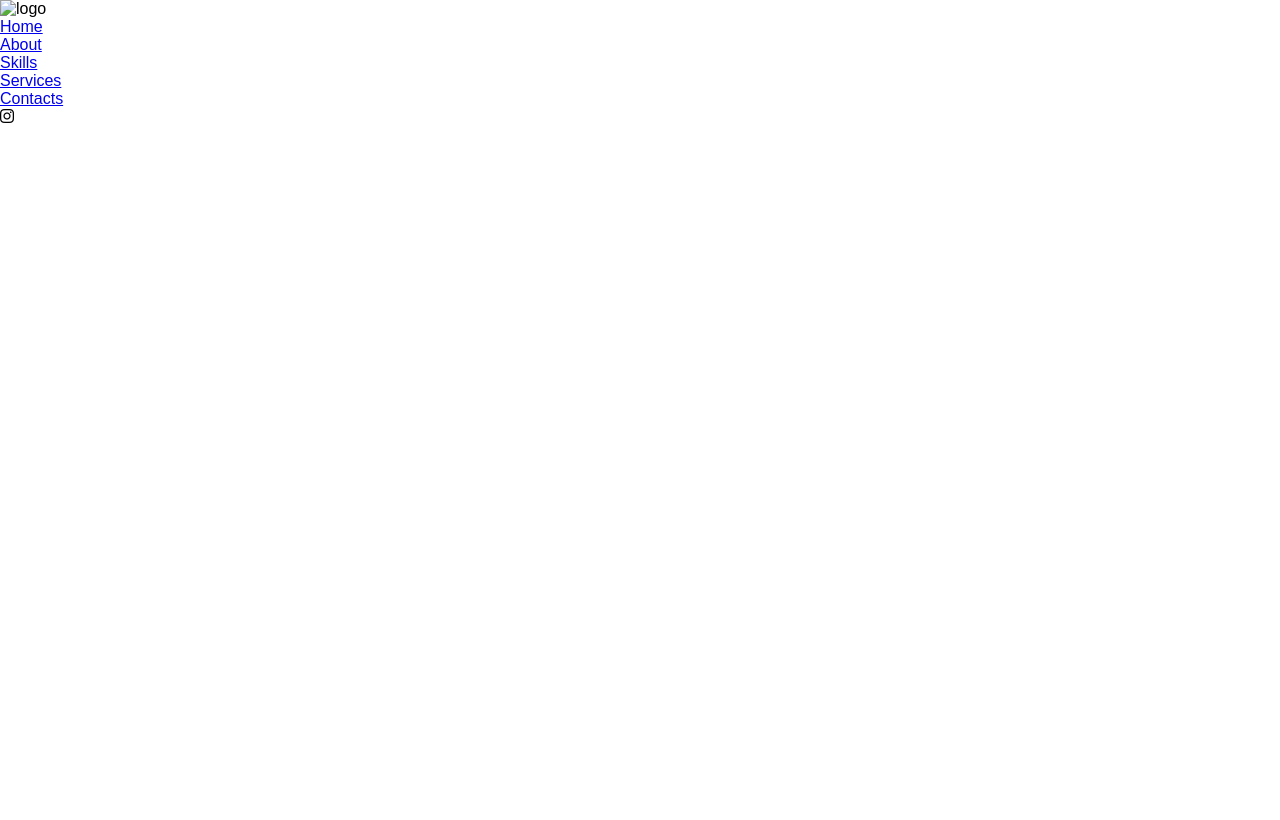
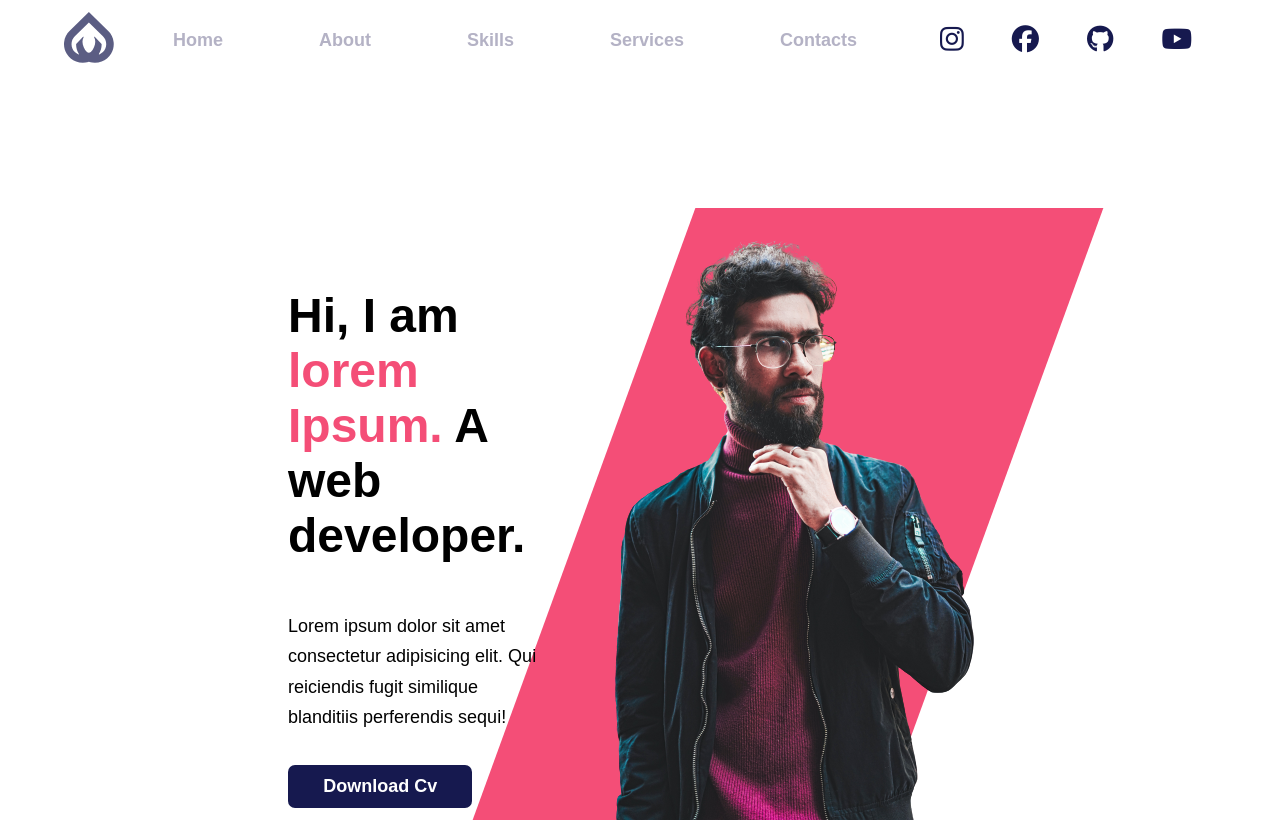
Before and after one commit to abdulrahman1121/Portfolio_Sample, a plain HTML site: page index.html in a window 1280 px wide. Drawn offline with Linux system fonts and the light colour scheme.

Commit message:
finished navbar and left-header, now working on right-header

```diff
--- a/index.html
+++ b/index.html
@@ -3,7 +3,7 @@
 <head>
     <meta charset="UTF-8">
     <meta name="viewport" content="width=device-width, initial-scale=1.0">
-    <title>NFT Website</title>
+    <title>Portfolio</title>
     <link rel="stylesheet" href="styles.css">
     <link rel="preconnect" href="https://fonts.googleapis.com">
     <link rel="preconnect" href="https://fonts.gstatic.com" crossorigin>
@@ -16,26 +16,26 @@
     <header class="header">
         <nav class="navigation">
             <div class="logo">
-                <img src="img/logo.svg" alt="logo">
+                <img src="images/logo.svg" alt="logo">
             </div>
             <ul class="nav-items">
-                <li>
+                <li class="nav-item">
                     <a href="#">Home</a>
                 </li>
 
-                <li>
+                <li class="nav-item">
                     <a href="#">About</a>
                 </li>
 
-                <li>
+                <li class="nav-item">
                     <a href="#">Skills</a>
                 </li>
 
-                <li>
+                <li class="nav-item">
                     <a href="#">Services</a>
                 </li>
 
-                <li>
+                <li class="nav-item">
                     <a href="#">Contacts</a>
                 </li>
             </ul>
@@ -43,8 +43,33 @@
                 <div class="icon ig">
                     <i class="fa-brands fa-instagram"></i>
                 </div>
+                <div class="icon fb">
+                    <i class="fa-brands fa-facebook"></i>
+                </div>
+                <div class="icon gh">
+                    <i class="fa-brands fa-github"></i>
+                </div>
+                <div class="icon yt">
+                    <i class="fa-brands fa-youtube"></i>
+                </div>
             </div>
         </nav>
+        <div class="header-content">
+            <div class="left-header">
+                <h1 class="h-main">
+                    Hi, I am <span>lorem Ipsum.</span> A web developer.
+                </h1>
+                <p>
+                    Lorem ipsum dolor sit amet consectetur adipisicing elit.
+                    Qui reiciendis fugit similique blanditiis perferendis sequi!
+                </p>
+                <a href="#" class="btn">Download Cv</a>
+            </div>
+            <div class="right-header">
+                <div class="shape"></div>
+                <img src="images/hero.png" alt="">
+            </div>
+        </div>
     </header>
 </body>
 </html>
--- a/styles.css
+++ b/styles.css
@@ -2,12 +2,166 @@
     margin: 0;
     padding: 0;
     box-sizing: border-box;
-    list-style: none
+    list-style: none;
+    text-decoration: none;
 }
 
-
+:root{
+    --color-primary: #16194f;
+    --color-secondary: #F44E77;
+    --color-neutral-1: #CAC7FF;
+    --color-neutral-2: #F2F6FF;
+    --color-white: #fff;
+    --color-black: #000;
+    --color-grey-1: #B4B2C5;
+    --font-size: 18px;
+    --trans: all .4s ease-in-out;
+}
 
 body{
-    background-color: white;
     font-family: 'Nunito', sans-serif;
+    font-size: var(--font-size);
+    color: var(color-grey-1);
 }
+
+a{
+    font-size: inherit;
+    font-family: inherit;
+    font-weight: 400;
+}
+
+.navigation{
+    min-height: 10vh;
+    width: 100%;
+    display: flex;
+    justify-content: space-between;
+    align-items: center;
+    padding: 0 4rem;
+}
+
+.logo img{
+    width: 50px;
+    opacity: .7;
+}
+
+.nav-items{
+    display: flex;
+    align-items: center;
+}
+
+.nav-item{
+    margin: 0 2rem;
+    position: relative;
+}
+
+.nav-item a{
+    color: var(--color-grey-1);
+    font-weight: 600;
+    padding: 1rem;
+    transition: var(--trans);
+}
+
+.nav-item a::before{
+    content: '';
+    position: absolute;
+    width: 200%;
+    height: 2px;
+    bottom: -5px;
+    left: 0;
+    background-color: var(--color-primary);
+    visibility: hidden;
+    transform: scale(0);
+    transform: all .3s ease-in-out;
+    opacity: .7;
+}
+
+.nav-item a:hover::before{
+    visibility: visible;
+    transform: scale(1);
+}
+
+.nav-item a:hover{
+    color: var(--color-primary);
+}
+
+.icons{
+    display: flex;
+    align-items: center;
+}
+
+.icons .icon{
+    margin: 0 1.5rem;
+    cursor: pointer;
+}
+
+.icons .icon i{
+    font-size: 1.7rem;
+    color: var(--color-primary);
+}
+
+.header{
+    min-height: 90vh;
+
+}
+
+.header-content{
+    display: grid;
+    grid-template-columns: 1fr 1fr;
+    padding: 0 18rem;
+    margin-top: 8rem;
+    grid-gap: 2rem;
+}
+
+.left-header{
+    padding-top: 5rem;
+}
+
+.h-main{
+    font-size: 3rem;
+    font-weight: 700;
+    color: var(--color-primarycolor);
+    margin-bottom: 1rem;
+}
+
+.h-main span{
+    color: var(--color-secondary);
+}
+
+.left-header p{
+    padding: 2rem 0;
+    line-height: 1.9rem;
+}
+
+.btn{
+    display: inline-block;
+    text-decoration: none;
+    font-weight: 600;
+    background-color: var(--color-primary);
+    color: var(--color-white);
+    padding: .7rem 2.2rem;
+    border-radius: 7px;
+    transition: var(--trans);
+}
+
+.btn:hover{
+    background-color: var(--color-secondary);
+    transform: translate(0,-5px);
+}
+
+.right-header{
+    display: flex;
+    align-items: center;
+    justify-content: center;
+    position: relative;
+}
+
+.shape{
+    position: absolute;
+    width: 100%;
+    height: 100%;
+    top: 0;
+    left: 0;
+    background-color: var(--color-secondary);
+    z-index: -1;
+    transform: skew(-20deg);
+}
```
